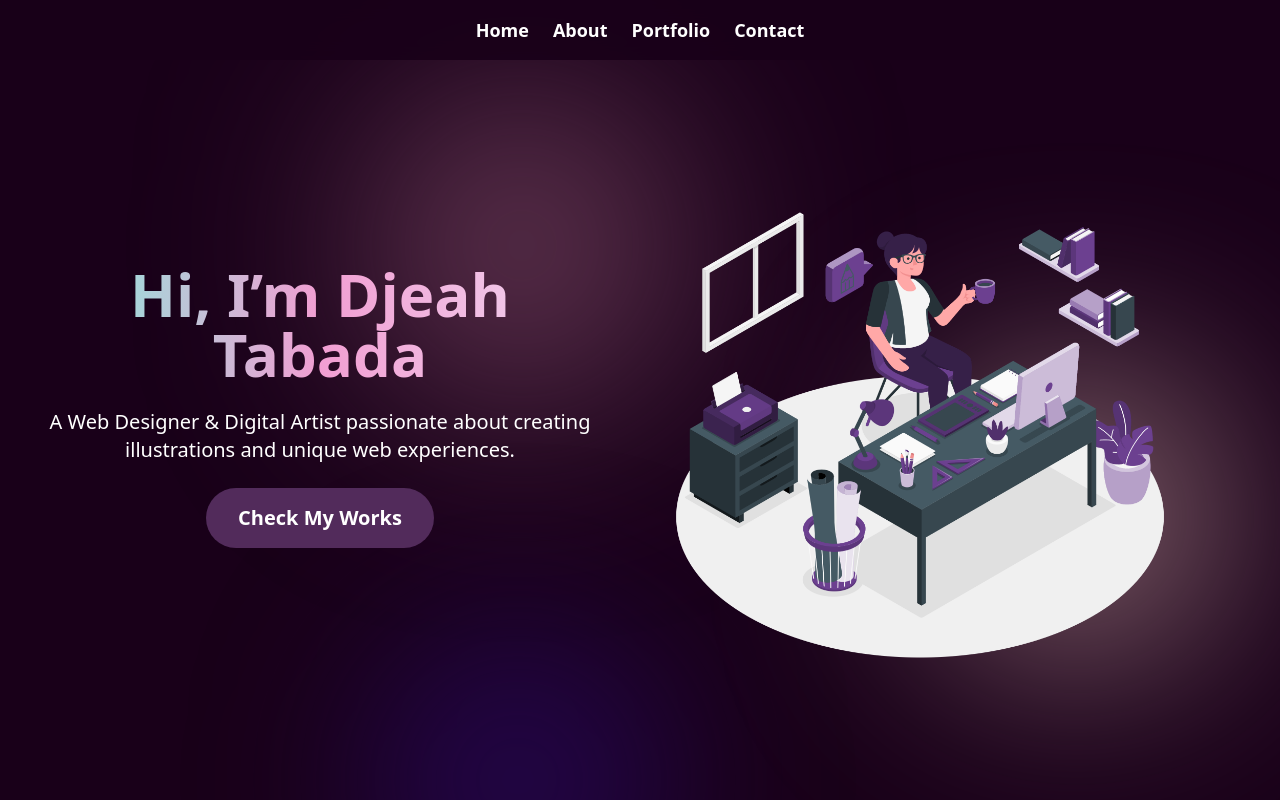
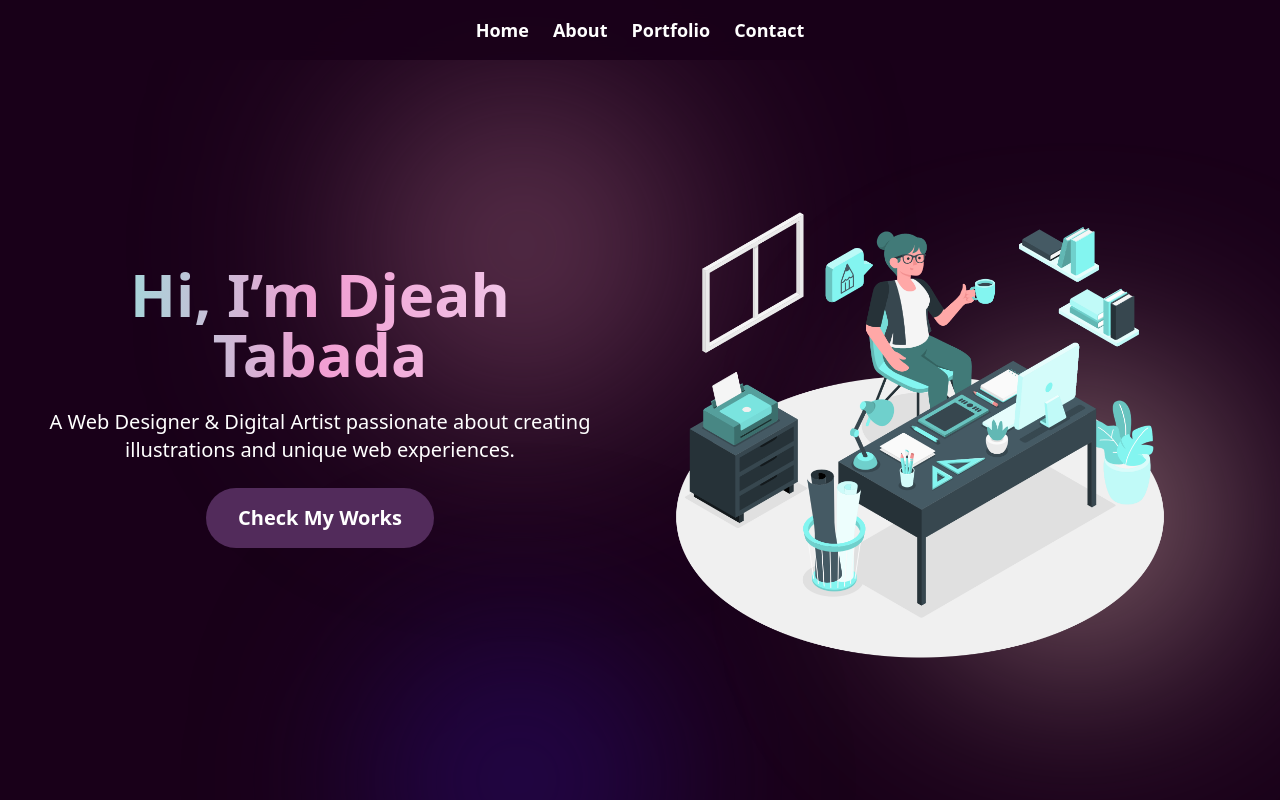
Before and after one commit to DjYoon04/DjPortfolio, a Vue app: page / in a window 1280 px wide. Shown: the top 800 px of the page. Built offline with nearby package versions, Linux system fonts and the light colour scheme.

Commit message:
Trigger redeployment to clear Vercel cache

```diff
--- a/src/components/Hero.vue
+++ b/src/components/Hero.vue
@@ -21,7 +21,7 @@
       <!-- Right Column with Image -->
       <div class="w-full max-w-sm sm:max-w-md md:max-w-lg lg:max-w-lg">
       <img
-        src="../assets/img/Designer.PNG"
+        src="/img/Designer.PNG"
         alt="Designer Illustration"
         class="w-full h-auto rounded-lg transition duration-300 ease-in-out hover:scale-105"
       />
```
